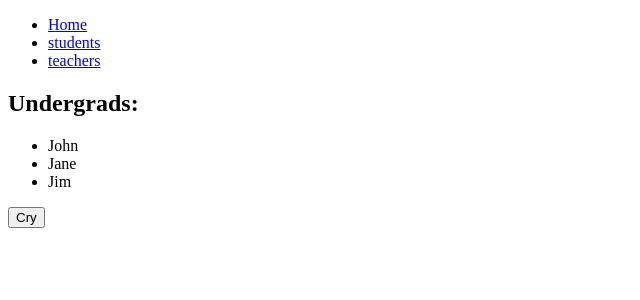
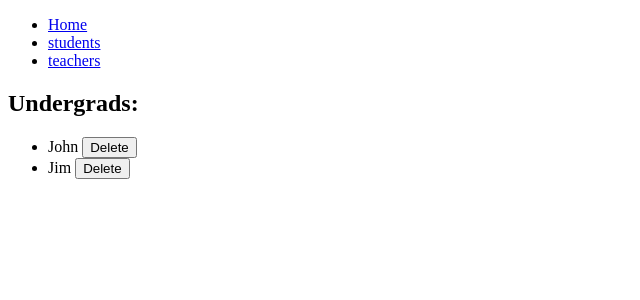
Before and after one commit to jairdaniel99/parent_child_interactions, an Angular app: page /students in a window 1280 px wide. Shown: the top 300 px of the page, without its empty margins (0-640 px from the left). Built offline with nearby package versions, Linux system fonts and the light colour scheme.

Commit message:
deleting a student

```diff
--- a/src/app/students/students.component.html
+++ b/src/app/students/students.component.html
@@ -1,3 +1,6 @@
 <!-- Use property binding to pass student list from parent to child -->
 <!-- $event is a reserve keyword that captures the event object and the data passed from the child component -->
-<undergrads (cryEvent)="text = $event" [studentList]="students"></undergrads>
+<undergrads
+  (studentDelete)="deleteStudent($event)"
+  [studentList]="undergradStudents"
+></undergrads>
--- a/src/app/students/students.component.ts
+++ b/src/app/students/students.component.ts
@@ -20,4 +20,16 @@ export class StudentsComponent {
     // return new array of students based on level property conditional check
     return this.students.filter((student) => student.level === 'undergrad');
   }
+
+  // delete student
+  deleteStudent(studentName: string) {
+    // findIndex will return the index of the student matching the studentName OR -1 if not found
+    let index = this.students.findIndex(
+      (student) => student.name === studentName
+    );
+    this.students.splice(
+      index, // find the index of the student to delete based on name
+      1 // delete one instance
+    );
+  }
 }
--- a/src/app/undergrads/undergrads.component.html
+++ b/src/app/undergrads/undergrads.component.html
@@ -2,7 +2,7 @@
 <ul>
   <li *ngFor="let student of studentList">
     {{ student.name }}
+    <button (click)="delete(student.name)">Delete</button>
   </li>
 </ul>
 <!-- use event binding to trigger cryOutLoud method in child component -->
-<button (click)="cryOutLoud()">Cry</button>
--- a/src/app/undergrads/undergrads.component.ts
+++ b/src/app/undergrads/undergrads.component.ts
@@ -10,10 +10,9 @@ export class UndergradsComponent {
   // child component accepts parent component via input keyword
   @Input() public studentList: any;
   // child component emits event to parent component via output decorator
-  @Output() public cryEvent = new EventEmitter();
+  @Output() public studentDelete = new EventEmitter();
 
-  cryOutLoud() {
-    //emit is a method that emits an event to parent component and can also pass data as an argument
-    this.cryEvent.emit('I am crying out loud.');
+  delete(name: string) {
+    this.studentList.emit(name);
   }
 }
```
